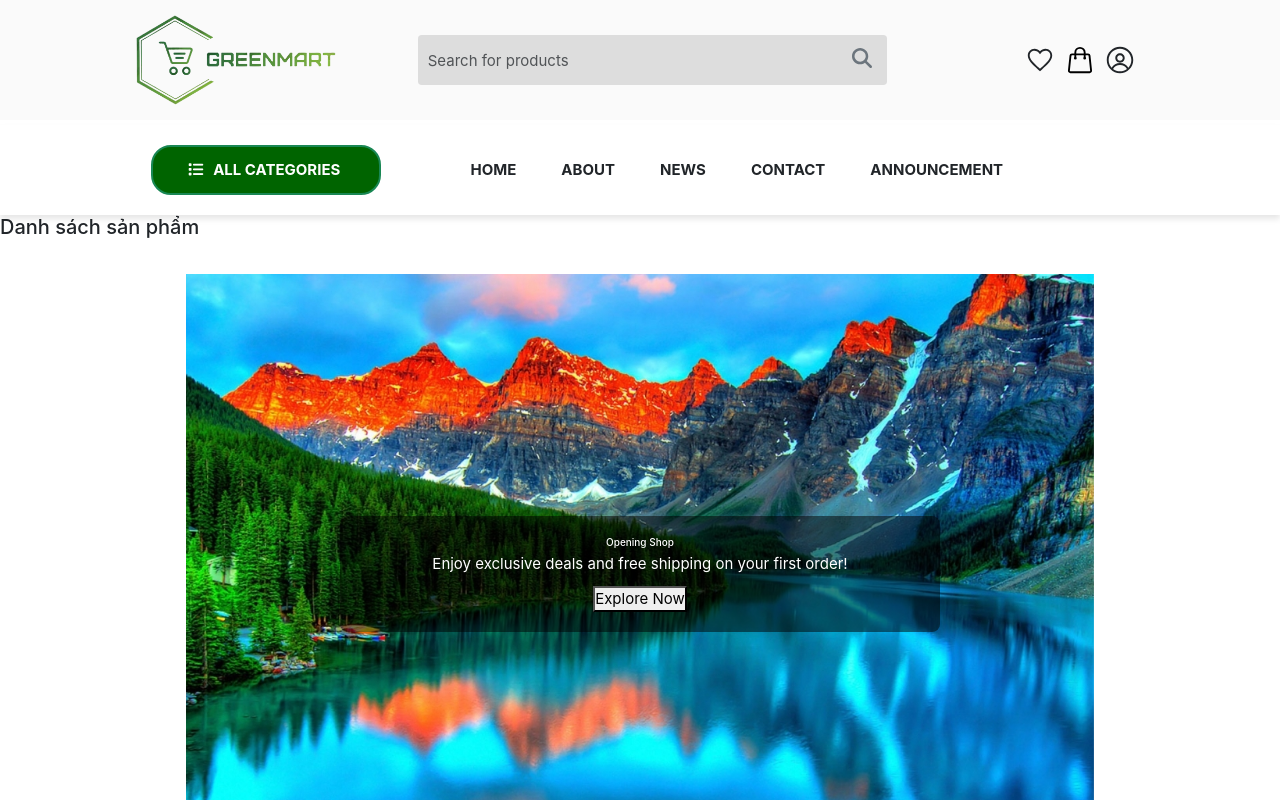
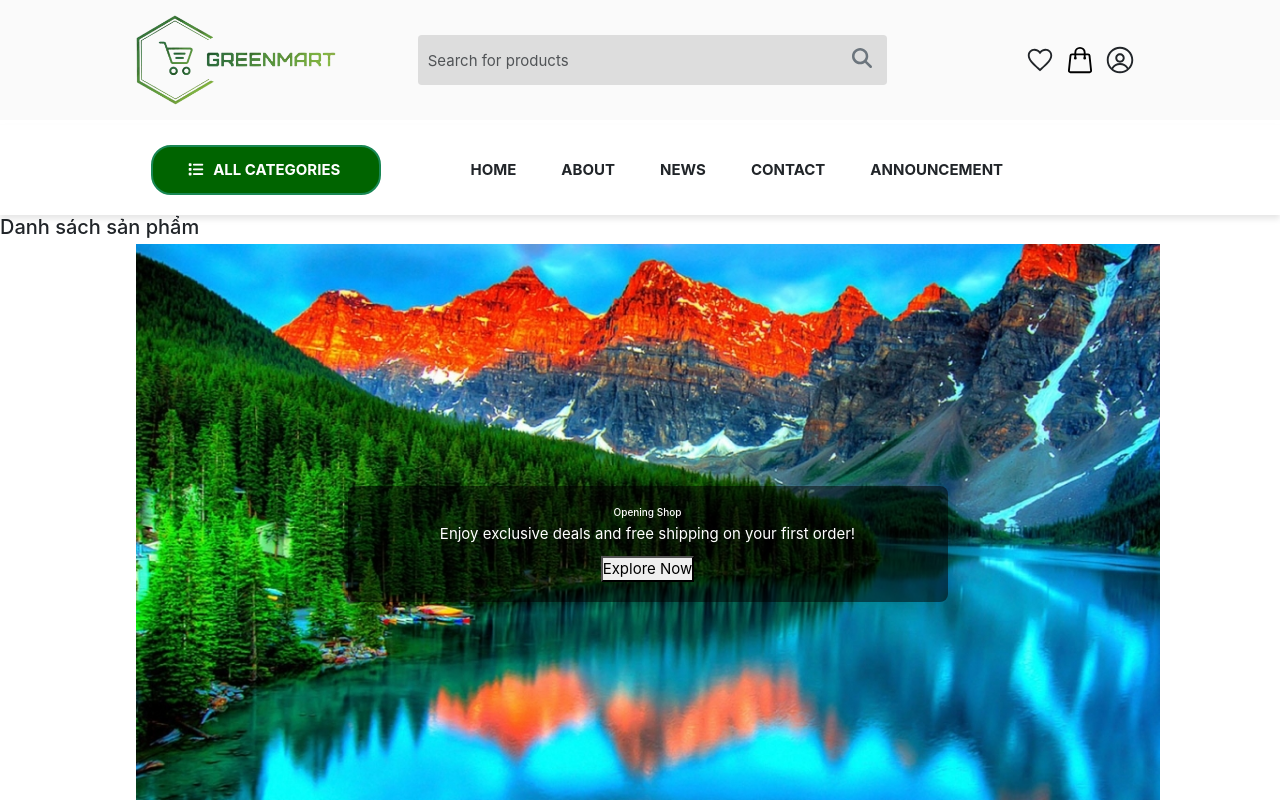
Before and after one commit to liambui11/greenMart, a React (Create React App) app: page / in a window 1280 px wide. Shown: the top 800 px of the page. Built offline with nearby package versions, Linux system fonts and the light colour scheme; no server answers.

Commit message:
Luan merge pages

```diff
--- a/src/pages/Home/slideSection/SlideSection1.css
+++ b/src/pages/Home/slideSection/SlideSection1.css
@@ -2,20 +2,20 @@
 
 /* Xây dựng ảnh quảng cáo */
 .section1 {
-    margin-top: 3.5rem !important;
+
     /* width: 80%; */
     margin: auto;
 }
 
 .slideshow {
-    width: 90%;
+    width: 80vw;
     margin: auto;
     overflow: hidden;
     position: relative !important;
 }
 
 .list-images img {
-    width: 100%;
+    width: 100vw;
     height: 600px;
     object-fit: cover;
 }
--- a/src/pages/Home/slideSection/SlideSection1.js
+++ b/src/pages/Home/slideSection/SlideSection1.js
@@ -35,8 +35,9 @@ function SlideSection1() {
 
     useEffect(() => {
         if (listRef.current) {
+            listRef.current.style.width = `${images.length * 100}vw`;
             listRef.current.style.transition = "transform 0.5s ease-in-out";
-            listRef.current.style.transform = `translateX(-${current * 100}%)`;
+            listRef.current.style.transform = `translateX(-${current * 100}vw)`;
 
         }
     }, [current]); // Khi current thay đổi, update vị trí ảnh
```
